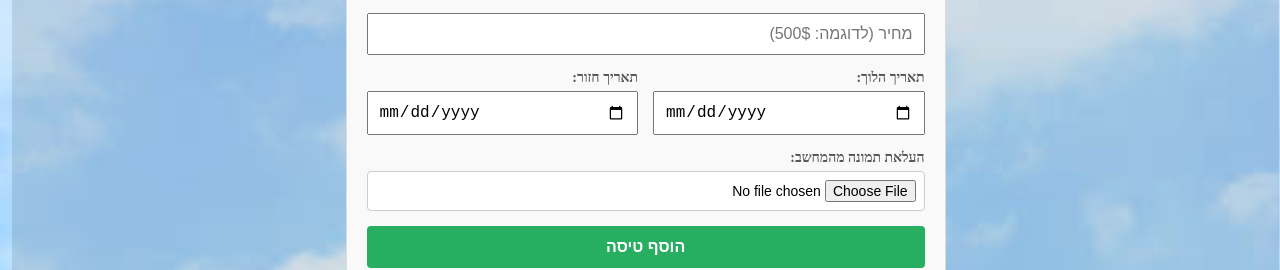
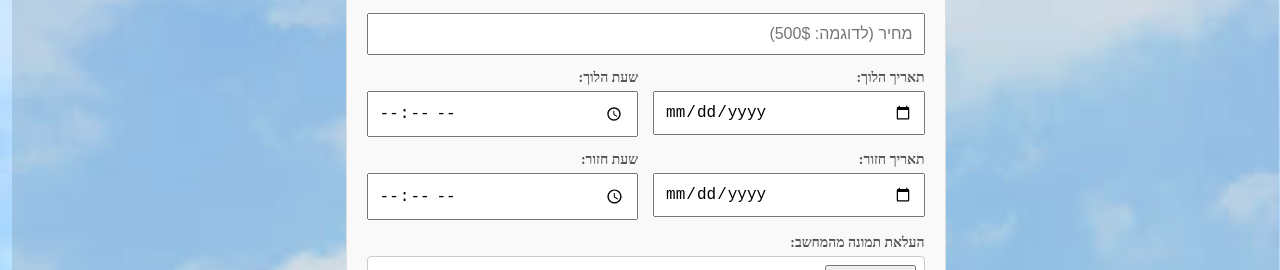
Before and after one commit to orpazd/flight-mode-project, a Next.js app: page /admin in a window 1280 px wide. Shown: the part 379-649 px from the top of the page. Built offline with nearby package versions, Linux system fonts and the light colour scheme; no server answers; the database is empty.

Commit message:
add time

```diff
--- a/app/admin/page.jsx
+++ b/app/admin/page.jsx
@@ -7,7 +7,9 @@ export default function AdminPage() {
     destination: '',
     price: '',
     departureDate: '',
+    departureTime: '', // שדה חדש לשעת הלוך
     returnDate: '',
+    returnTime: '',    // שדה חדש לשעת חזור
     airline: '',
     image: ''
   });
@@ -65,7 +67,9 @@ export default function AdminPage() {
       destination: flight.destination || flight.to || '',
       price: flight.price || '',
       departureDate: dep,
+      departureTime: flight.departureTime || '',
       returnDate: ret,
+      returnTime: flight.returnTime || '',
       airline: extractedAirline,
       image: flight.image || ''
     });
@@ -74,7 +78,7 @@ export default function AdminPage() {
   };
 
   const handleCancel = () => {
-    setFormData({ destination: '', price: '', departureDate: '', returnDate: '', airline: '', image: '' });
+    setFormData({ destination: '', price: '', departureDate: '', departureTime: '', returnDate: '', returnTime: '', airline: '', image: '' });
     setImagePreview('');
     setEditingId(null);
   };
@@ -107,7 +111,7 @@ export default function AdminPage() {
     setLoading(true);
 
     const fullDateString = (formData.departureDate && formData.returnDate)
-      ? `${formData.departureDate} - ${formData.returnDate}`
+      ? `${formData.departureDate} ${formData.departureTime ? '(' + formData.departureTime + ')' : ''} - ${formData.returnDate} ${formData.returnTime ? '(' + formData.returnTime + ')' : ''}`
       : (formData.departureDate || formData.returnDate || "לא צוין");
 
     const payload = {
@@ -117,7 +121,9 @@ export default function AdminPage() {
       airline: formData.airline,
       Airline: formData.airline,
       departureDate: formData.departureDate,
+      departureTime: formData.departureTime,
       returnDate: formData.returnDate,
+      returnTime: formData.returnTime,
       date: fullDateString,
       Dates: fullDateString,
       image: formData.image
@@ -142,7 +148,7 @@ export default function AdminPage() {
       }
 
       alert(editingId ? "הטיסה עודכנה בהצלחה!" : "הטיסה נוספה בהצלחה!");
-      setFormData({ destination: '', price: '', departureDate: '', returnDate: '', airline: '', image: '' });
+      setFormData({ destination: '', price: '', departureDate: '', departureTime: '', returnDate: '', returnTime: '', airline: '', image: '' });
       setImagePreview('');
       setEditingId(null);
       fetchFlights();
@@ -188,6 +194,7 @@ export default function AdminPage() {
             style={{ padding: '10px', fontSize: '16px' }}
           />
 
+          {/* שורת תאריך ושעת הלוך */}
           <div style={{ display: 'grid', gridTemplateColumns: '1fr 1fr', gap: '15px' }}>
             <div style={{ display: 'flex', flexDirection: 'column', gap: '5px' }}>
               <label style={{ fontSize: '14px', color: '#555', fontWeight: 'bold' }}>תאריך הלוך:</label>
@@ -200,12 +207,34 @@ export default function AdminPage() {
               />
             </div>
             <div style={{ display: 'flex', flexDirection: 'column', gap: '5px' }}>
+              <label style={{ fontSize: '14px', color: '#555', fontWeight: 'bold' }}>שעת הלוך:</label>
+              <input
+                type="time"
+                value={formData.departureTime}
+                onChange={(e) => setFormData({...formData, departureTime: e.target.value})}
+                style={{ padding: '10px', fontSize: '16px', cursor: 'pointer' }}
+              />
+            </div>
+          </div>
+
+          {/* שורת תאריך ושעת חזור */}
+          <div style={{ display: 'grid', gridTemplateColumns: '1fr 1fr', gap: '15px' }}>
+            <div style={{ display: 'flex', flexDirection: 'column', gap: '5px' }}>
               <label style={{ fontSize: '14px', color: '#555', fontWeight: 'bold' }}>תאריך חזור:</label>
               <input
                 type="date"
                 value={formData.returnDate}
                 onChange={(e) => setFormData({...formData, returnDate: e.target.value})}
                 required
+                style={{ padding: '10px', fontSize: '16px', cursor: 'pointer' }}
+              />
+            </div>
+            <div style={{ display: 'flex', flexDirection: 'column', gap: '5px' }}>
+              <label style={{ fontSize: '14px', color: '#555', fontWeight: 'bold' }}>שעת חזור:</label>
+              <input
+                type="time"
+                value={formData.returnTime}
+                onChange={(e) => setFormData({...formData, returnTime: e.target.value})}
                 style={{ padding: '10px', fontSize: '16px', cursor: 'pointer' }}
               />
             </div>
```
